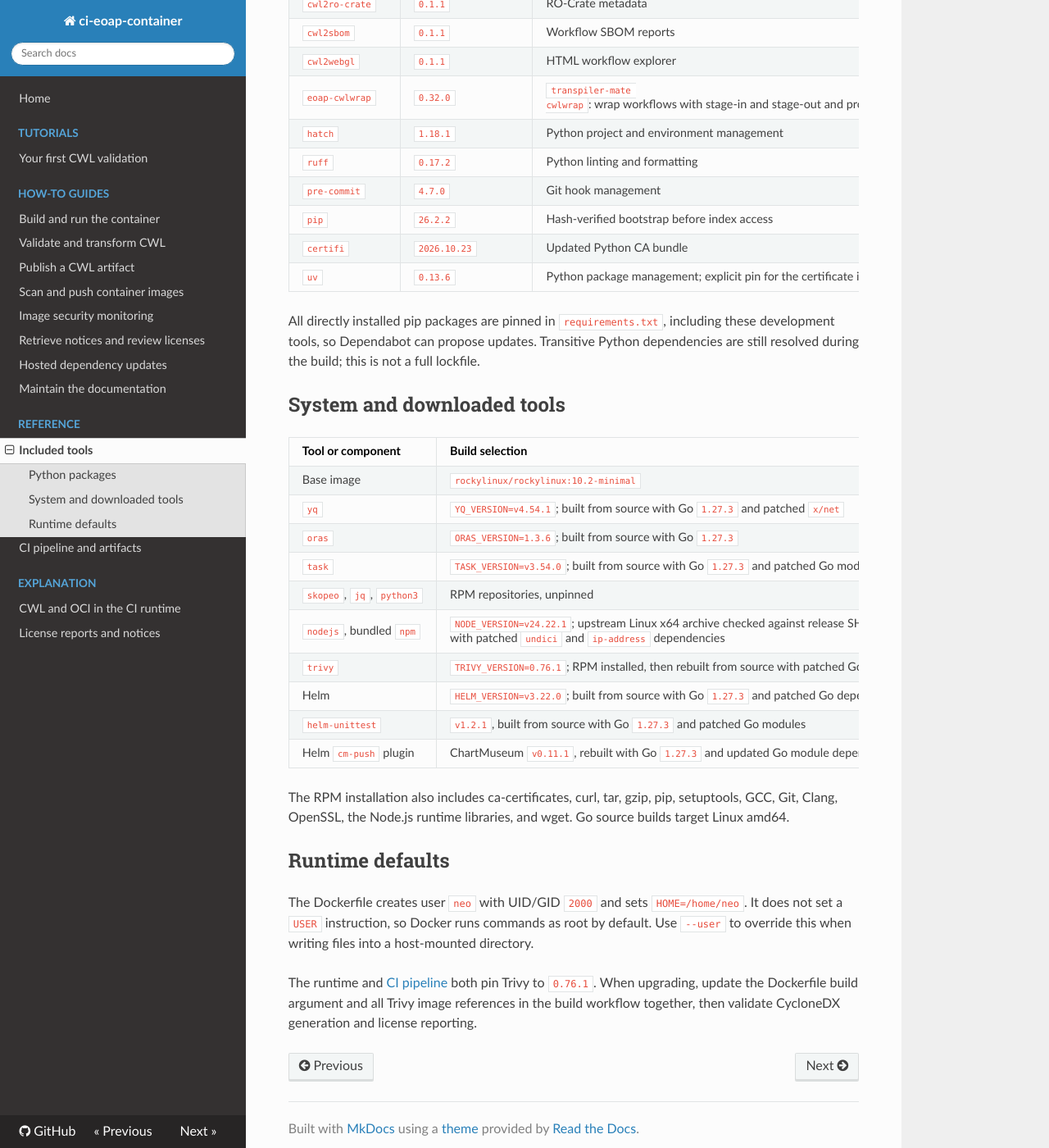
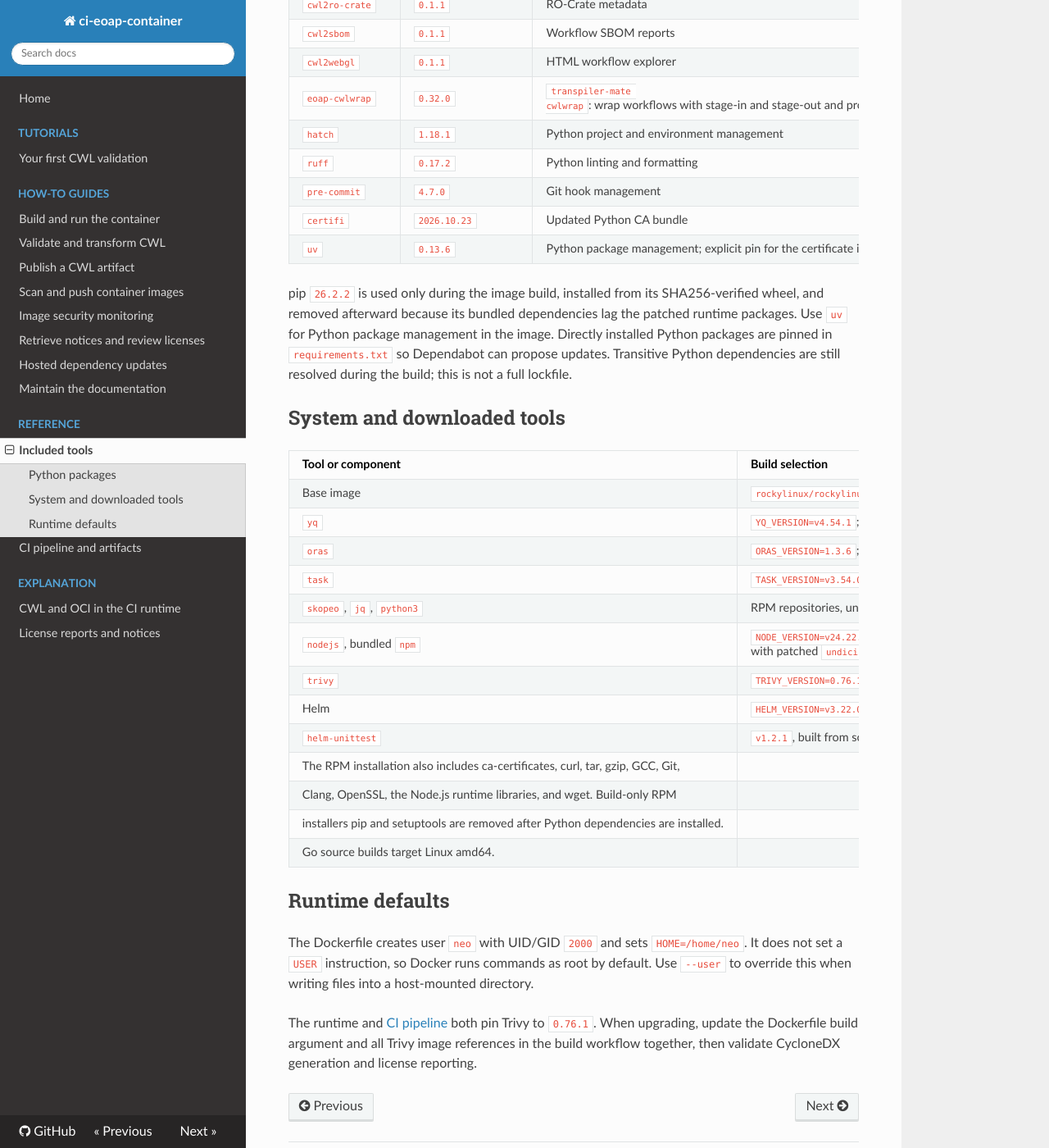
Before and after one commit to Terradue/ci-eoap-container, an MkDocs documentation site: the page built from docs/reference/tools.md, in a window 1280 px wide and 1400 px high, scrolled down 723 px. Shown: the whole window at 82% size. Built offline with MkDocs 1.6.1, drawn with Linux system fonts in a browser that asks for light colours; nearby versions of some CDN libraries; some of the changed text lies outside the part shown.

Commit message:
fix(container): reduce image vulnerabilities and simplify installs

```diff
--- a/docs/reference/tools.md
+++ b/docs/reference/tools.md
@@ -1,8 +1,9 @@
 # Included tools
 
 The build inputs are defined in
-[`Dockerfile`](https://github.com/Terradue/ci-eoap-container/blob/develop/Dockerfile)
-and [`requirements.txt`](https://github.com/Terradue/ci-eoap-container/blob/develop/requirements.txt).
+[`Dockerfile`](https://github.com/Terradue/ci-eoap-container/blob/develop/Dockerfile),
+[`requirements.txt`](https://github.com/Terradue/ci-eoap-container/blob/develop/requirements.txt),
+and the installation scripts under [`scripts/`](https://github.com/Terradue/ci-eoap-container/tree/develop/scripts).
 The versions below reflect those files; unpinned tools are resolved during build.
 
 ## Python packages
@@ -26,13 +27,15 @@ The versions below reflect those files; unpinned tools are resolved during build
 | `hatch` | `1.18.1` | Python project and environment management |
 | `ruff` | `0.17.2` | Python linting and formatting |
 | `pre-commit` | `4.7.0` | Git hook management |
-| `pip` | `26.2.2` | Hash-verified bootstrap before index access |
 | `certifi` | `2026.10.23` | Updated Python CA bundle |
 | `uv` | `0.13.6` | Python package management; explicit pin for the certificate incident fix |
 
-All directly installed pip packages are pinned in `requirements.txt`, including
-these development tools, so Dependabot can propose updates. Transitive Python
-dependencies are still resolved during the build; this is not a full lockfile.
+pip `26.2.2` is used only during the image build, installed from its
+SHA256-verified wheel, and removed afterward because its bundled dependencies
+lag the patched runtime packages. Use `uv` for Python package management in the
+image. Directly installed Python packages are pinned in `requirements.txt` so
+Dependabot can propose updates. Transitive Python dependencies are still
+resolved during the build; this is not a full lockfile.
 
 ## System and downloaded tools
 
@@ -47,10 +50,10 @@ dependencies are still resolved during the build; this is not a full lockfile.
 | `trivy` | `TRIVY_VERSION=0.76.1`; RPM installed, then rebuilt from source with patched Go dependencies |
 | Helm | `HELM_VERSION=v3.22.0`; built from source with Go `1.27.3` and patched Go dependencies |
 | `helm-unittest` | `v1.2.1`, built from source with Go `1.27.3` and patched Go modules |
-| Helm `cm-push` plugin | ChartMuseum `v0.11.1`, rebuilt with Go `1.27.3` and updated Go module dependencies |
-
-The RPM installation also includes ca-certificates, curl, tar, gzip, pip, setuptools, GCC, Git,
-Clang, OpenSSL, the Node.js runtime libraries, and wget. Go source builds target Linux amd64.
+The RPM installation also includes ca-certificates, curl, tar, gzip, GCC, Git,
+Clang, OpenSSL, the Node.js runtime libraries, and wget. Build-only RPM
+installers pip and setuptools are removed after Python dependencies are installed.
+Go source builds target Linux amd64.
 
 ## Runtime defaults
 
--- a/requirements.txt
+++ b/requirements.txt
@@ -19,11 +19,11 @@ pre-commit==4.7.0
 # Certificate incident mitigation: uv >=0.13.4 is required.
 # https://discuss.python.org/t/109576
 uv==0.13.6
-# Fixed CA bundles: keep pip's Dockerfile bootstrap URL/hash in sync.
+# Fixed CA bundles: keep pip's bootstrap URL/hash in sync with scripts/install-python-deps.sh.
 pip==26.2.2
 certifi==2026.10.23
 # Security fixes identified by the image scan.
-msgpack==1.2.3
+msgpack==1.2.4
 setuptools==84.2.1
 setuptools-scm==10.3.4
 urllib3==2.8.0
```
Also changed, not shown: CHANGELOG.md (+8 -0 lines), docs/how-to/build-and-run.md (+6 -4 lines), docs/how-to/dependency-updates.md (+4 -2 lines), 4 other files.
